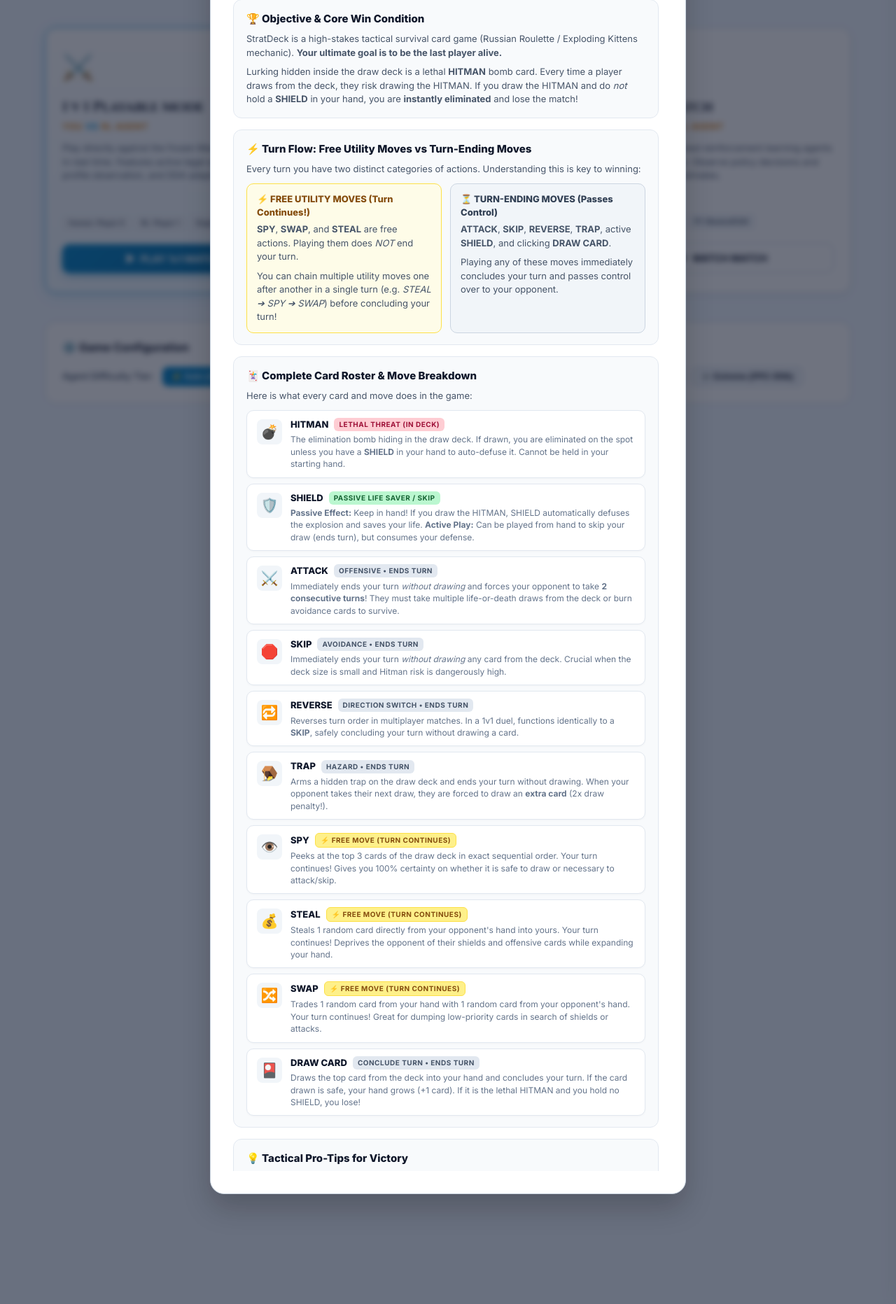
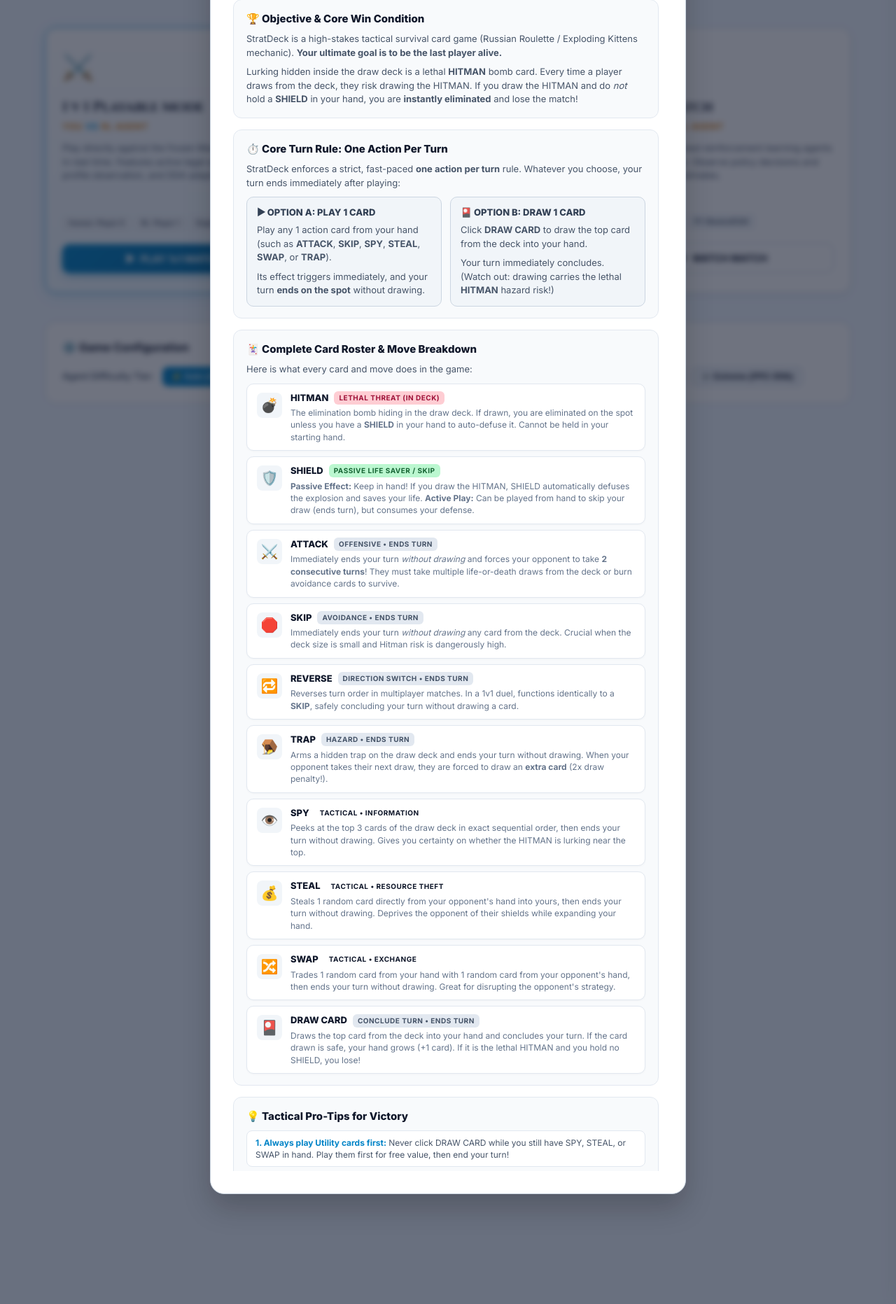
Before and after one commit to Tejaramidi0118/StratDeck, a Flask app: page / in a window 1280 px wide, after a click on "📜 Game Rules". Shown: the part 232-2095 px from the top of the page at 70% size. Run offline with Flask 3, Linux system fonts and the light colour scheme; parts of the project's set-up code (start-up, migrations or seed data) failed here and were passed over.

Commit message:
refactor(ui): enforce strict one-card-per-turn rule and remove multi-move utility labels

```diff
--- a/ui/app.py
+++ b/ui/app.py
@@ -227,9 +227,7 @@ def create_ai_policy_wrapper(sess, controller):
         sess["last_ai_explanation"] = None  # Reset explanation for new action
 
         ai_action_name = action_to_name(ai_act_int)
-        is_ai_util = ai_action_name in ["SPY", "SWAP", "STEAL"]
-        ai_note = " (Utility - Turn Continues)" if is_ai_util else ""
-        sess["action_log"].append(f"Turn {env.engine.turn_index}: RL Agent played {ai_action_name}{ai_note}")
+        sess["action_log"].append(f"Turn {env.engine.turn_index}: RL Agent played {ai_action_name}")
 
         # Accumulate multi-action turn sequence for visual card drop in UI
         sess.setdefault("recent_ai_actions", []).append({
@@ -239,7 +237,7 @@ def create_ai_policy_wrapper(sess, controller):
             "top_legal_actions": ai_evidence["policy_evidence"]["top_legal_actions"],
             "value_estimate": float(ai_evidence["policy_evidence"]["value_estimate_V_s"]),
             "turn_index": int(env.engine.turn_index),
-            "is_utility": is_ai_util
+            "is_utility": False
         })
 
         return chosen_card
@@ -388,10 +386,7 @@ def watch_step():
     sess["last_ai_explanation"] = None
 
     action_name = action_to_name(chosen_action_idx)
-    is_util = action_name in ["SPY", "SWAP", "STEAL"]
-    note = " (Utility - Turn Continues)" if is_util else ""
-
-    sess["action_log"].append(f"Turn {engine.turn_index}: {actor_label} played {action_name}{note}")
+    sess["action_log"].append(f"Turn {engine.turn_index}: {actor_label} played {action_name}")
 
     sess["recent_ai_actions"] = [{
         "actor_id": actor_id,
@@ -486,9 +481,7 @@ def submit_human_action():
         return jsonify({"error": f"Action index {action_idx} is currently masked/illegal for Human player."}), 400
 
     human_action_name = action_to_name(action_idx)
-    is_util = human_action_name in ["SPY", "SWAP", "STEAL"]
-    note = " (Utility - Turn Continues)" if is_util else ""
-    sess["action_log"].append(f"Turn {env.engine.turn_index}: You played {human_action_name}{note}")
+    sess["action_log"].append(f"Turn {env.engine.turn_index}: You played {human_action_name}")
 
     # Reset per-round recent lists before executing
     sess["recent_ai_actions"] = []
--- a/ui/static/app.js
+++ b/ui/static/app.js
@@ -14,7 +14,7 @@ const CARD_INFO = {
     "SHIELD":  { icon: "🛡️", type: "Defensive",   desc: "Auto-defuse: Protects against drawing a lethal HITMAN card" },
     "SKIP":    { icon: "⏭️", type: "Tactical",    desc: "Pass turn immediately to next player without drawing" },
     "REVERSE": { icon: "🔄", type: "Tactical",    desc: "Reverse turn direction (acts as Skip in 2-player match)" },
-    "SPY":     { icon: "👁️", type: "Information", desc: "Peek top 3 deck cards without ending your turn" },
+    "SPY":     { icon: "👁️", type: "Information", desc: "Peek top 3 deck cards to inspect upcoming danger" },
     "SWAP":    { icon: "🔀", type: "Disruptive",  desc: "Swap a random card from your hand with opponent" },
     "TRAP":    { icon: "🪤", type: "Disruptive",  desc: "Set forced double draw on opponent on next draw" },
     "STEAL":   { icon: "💰", type: "Disruptive",  desc: "Steal 1 random card directly from opponent's hand" },
@@ -30,13 +30,13 @@ const TUTORIAL_STEPS = [
         badge: "Step 1 of 4: Survival Objective",
         title: "🎯 Objective: Outsurvive the Lethal HITMAN",
         text: "StratDeck is a survival card game modeled after Russian Roulette and Exploding Kittens. In the deck is 1 lethal <strong>HITMAN</strong> card. If you draw it without holding a <strong>SHIELD</strong>, you lose! You start with 1 SHIELD and 4 random cards. Every turn ends with a draw unless you play an action card.",
-        hint: "💡 <strong>Coach Recommendation:</strong> You have the first turn! Try playing a Utility card like <strong>SPY</strong>, or click <strong>DRAW CARD</strong> to end your turn."
+        hint: "💡 <strong>Coach Recommendation:</strong> You have the first turn! Choose 1 card to play, or click <strong>DRAW CARD</strong> to conclude your turn."
     },
     {
-        badge: "Step 2 of 4: Multi-Action Combos",
-        title: "⚡ Utility Cards Do NOT End Your Turn",
-        text: "Cards like <strong>SPY</strong>, <strong>SWAP</strong>, and <strong>STEAL</strong> are Utility cards. When you play them, your turn continues! You can chain multiple utility moves (e.g. peek with SPY, then steal with STEAL) before finally drawing or attacking.",
-        hint: "💡 <strong>Coach Recommendation:</strong> Both you and the AI have this multi-move superpower! Use it to gather intel and disrupt the opponent before drawing."
+        badge: "Step 2 of 4: Turn Rule",
+        title: "⏱️ Strict Turn Rule: One Action Per Turn",
+        text: "On your turn, you take exactly <strong>ONE action</strong>: either play 1 card from your hand, OR draw 1 card from the deck. Whatever you choose, your turn immediately ends and passes to the opponent.",
+        hint: "💡 <strong>Coach Recommendation:</strong> Choose your single card wisely each turn to maintain hand advantage and avoid hazards!"
     },
     {
         badge: "Step 3 of 4: Offense & Turn Flow",
@@ -79,19 +79,19 @@ const TUTORIAL_CARD_EXPLANATIONS = {
         hint: "💡 <strong>Coach Strategy:</strong> Acts as an extra SKIP card in 1v1 matches."
     },
     "SPY": {
-        title: "👁️ SPY — Information Utility (Turn Continues!)",
-        text: "Peeks at the top 3 cards of the draw deck in exact order. <strong>Crucial:</strong> SPY is a Utility card and does NOT end your turn! You can play another card right after.",
-        hint: "💡 <strong>Coach Strategy:</strong> Always play SPY first to see if a HITMAN is on top before you decide whether to DRAW or ATTACK!"
+        title: "👁️ SPY — Tactical Information",
+        text: "Peeks at the top 3 cards of the draw deck in exact sequential order. Gives you certainty on whether the HITMAN is approaching, then ends your turn without drawing.",
+        hint: "💡 <strong>Coach Strategy:</strong> Play SPY to detect upcoming hazard cards before your opponent draws."
     },
     "SWAP": {
-        title: "🔀 SWAP — Disruptive Card Exchange (Turn Continues!)",
-        text: "Exchanges a random card from your hand with a random card from the opponent. <strong>Crucial:</strong> SWAP is a Utility card and does NOT end your turn!",
-        hint: "💡 <strong>Coach Strategy:</strong> Use SWAP to disrupt opponent strategy or fish for a SHIELD from their hand."
+        title: "🔀 SWAP — Disruptive Card Exchange",
+        text: "Exchanges a random card from your hand with a random card from the opponent, then ends your turn without drawing.",
+        hint: "💡 <strong>Coach Strategy:</strong> Use SWAP to disrupt opponent strategy or attempt to retrieve a SHIELD."
     },
     "STEAL": {
-        title: "💰 STEAL — Direct Hand Theft (Turn Continues!)",
-        text: "Steals 1 random card directly out of the opponent's hand and adds it to yours! <strong>Crucial:</strong> STEAL is a Utility card and does NOT end your turn.",
-        hint: "💡 <strong>Coach Strategy:</strong> Reduces opponent options while increasing yours. Great when opponent has few cards."
+        title: "💰 STEAL — Direct Hand Theft",
+        text: "Steals 1 random card directly out of the opponent's hand and adds it to yours, then ends your turn without drawing.",
+        hint: "💡 <strong>Coach Strategy:</strong> Reduces opponent options while expanding yours. Excellent when opponent hoards cards."
     },
     "TRAP": {
         title: "🪤 TRAP — Forced Double-Draw Hazard",
@@ -644,16 +644,12 @@ function renderGameState(state) {
             bannerText.innerText = state.winner === 0 ? "GAME ENDED — YOU WIN! 🏆" : "GAME ENDED — RL AGENT WON 💀";
         } else if (isHumanTurn) {
             banner.className = "turn-banner your-turn";
-            const hasUtil = (state.human_hand || []).some(c => c === "SPY" || c === "SWAP" || c === "STEAL");
-            const utilHint = hasUtil ? '<span style="color: #92400e; font-weight: 700; margin-left: 6px;">[⚡ You have FREE Utility moves!]</span>' : '';
-            if (seqList.length > 1) {
-                bannerText.innerHTML = `YOUR TURN <span class="ai-last-tag">(RL Agent completed ${seqList.length} moves)</span> ${utilHint}`;
-            } else if (latestAI) {
+            if (latestAI) {
                 const aiName = latestAI.action;
                 const info = CARD_INFO[aiName] || { icon: "🤖" };
-                bannerText.innerHTML = `YOUR TURN <span class="ai-last-tag">(RL Agent played ${info.icon} ${aiName})</span> ${utilHint}`;
+                bannerText.innerHTML = `YOUR TURN <span class="ai-last-tag">(RL Agent played ${info.icon} ${aiName})</span> — Choose 1 card or DRAW`;
             } else {
-                bannerText.innerHTML = `YOUR TURN ${utilHint || '— Play a card or click DRAW CARD to end turn'}`;
+                bannerText.innerHTML = `YOUR TURN — Play 1 card or click DRAW CARD to end turn`;
             }
         } else {
             banner.className = "turn-banner ai-turn";
@@ -661,8 +657,9 @@ function renderGameState(state) {
         }
     }
 
-    // 3. MULTI-ACTION ROUND SEQUENCE TRAY
-    renderAIActionSequenceTray(seqList);
+    // 3. MULTI-ACTION ROUND SEQUENCE TRAY (HIDDEN FOR STRICT 1-ACTION-PER-TURN)
+    const seqTray = document.getElementById("aiActionSequenceTray");
+    if (seqTray) seqTray.style.display = "none";
 
     // 4. AI HERO PLAYED CARD SLOT (CENTER BOARD WITH CARD DROP ANIMATION)
     const heroCard = document.getElementById("aiPlayedHeroCard");
@@ -905,7 +902,6 @@ function renderHumanHand(state) {
         const isLegal = mask[cardActionIdx] === 1 || mask[cardActionIdx] === true;
         const info = CARD_INFO[cardName] || { icon: "🃏", type: "Action", desc: cardName };
 
-        const isUtility = (cardName === "SPY" || cardName === "SWAP" || cardName === "STEAL");
         let tagText, tagClass;
         if (isWatch) {
             tagText = '👁️ In Hand';
@@ -913,19 +909,16 @@ function renderHumanHand(state) {
         } else if (!isLegal) {
             tagText = '✕ Masked';
             tagClass = 'masked-tag';
-        } else if (isUtility) {
-            tagText = '⚡ FREE MOVE (Turn Continues)';
-            tagClass = 'utility-tag';
         } else {
-            tagText = '⏳ ENDS TURN';
-            tagClass = 'ends-turn-tag';
+            tagText = '▶ PLAY CARD';
+            tagClass = 'legal-tag';
         }
 
         const cardEl = document.createElement("div");
         if (isWatch) {
             cardEl.className = `playing-card card-${cardName} spectator-card`;
         } else {
-            cardEl.className = `playing-card card-${cardName} ${isLegal ? 'legal' : 'masked'} ${isUtility ? 'utility-card-border' : ''}`;
+            cardEl.className = `playing-card card-${cardName} ${isLegal ? 'legal' : 'masked'}`;
         }
 
         cardEl.innerHTML = `
--- a/ui/static/client_engine.js
+++ b/ui/static/client_engine.js
@@ -393,7 +393,7 @@
                         }
                     }
                     info.spy_peek = peeks;
-                    // Does not end turn!
+                    this.advanceTurn();
                 } else if (action === Card.SWAP) {
                     const targetId = this.getNextAlivePlayer(this.currentPlayer);
                     const target = this.players[targetId];
@@ -410,7 +410,7 @@
                         info.swap_given = given;
                         info.swap_taken = taken;
                     }
-                    // Does not end turn!
+                    this.advanceTurn();
                 } else if (action === Card.TRAP) {
                     this.pendingDrawCount = 2;
                     this.advanceTurn();
@@ -423,7 +423,7 @@
                         p.hand.push(stolen);
                         info.stolen_card = stolen;
                     }
-                    // Does not end turn!
+                    this.advanceTurn();
                 } else {
                     this.advanceTurn();
                 }
@@ -624,10 +624,7 @@
 
             const chosenAct = pred.action;
             const chosenName = actionToName(chosenAct);
-            const isUtil = ["SPY", "SWAP", "STEAL"].includes(chosenName);
-            const note = isUtil ? " (Utility - Turn Continues)" : "";
-
-            sess.action_log.push(`Turn ${engine.turnIndex}: RL Agent played ${chosenName}${note}`);
+            sess.action_log.push(`Turn ${engine.turnIndex}: RL Agent played ${chosenName}`);
 
             const topLegal = [];
             for (let i = 0; i < 10; i++) {
@@ -760,9 +757,7 @@
             }
 
             const actName = actionToName(actIdx);
-            const isUtil = ["SPY", "SWAP", "STEAL"].includes(actName);
-            const note = isUtil ? " (Utility - Turn Continues)" : "";
-            activeSession.action_log.push(`Turn ${engine.turnIndex}: You played ${actName}${note}`);
+            activeSession.action_log.push(`Turn ${engine.turnIndex}: You played ${actName}`);
             activeSession.last_events = [];
 
             const stepRes = engine.step(actIdx);
--- a/ui/templates/index.html
+++ b/ui/templates/index.html
@@ -193,17 +193,6 @@
                 <div id="oppPlayedBanner" class="opp-played-banner">
                     <span id="oppBannerTag" class="opp-banner-tag start-tag">🎮 GAME START</span>
                     <span id="oppPlayedText" class="opp-banner-text">Match started. You have the first turn! Choose a card from your hand.</span>
-                </div>
-
-                <!-- MULTI-ACTION ROUND SEQUENCE TRAY -->
-                <div id="aiActionSequenceTray" class="ai-sequence-tray hidden">
-                    <div class="sequence-tray-header">
-                        <span class="tray-icon">🤖</span>
-                        <span class="tray-title">RL AGENT MOVE SEQUENCE THIS ROUND</span>
-                    </div>
-                    <div id="aiActionSequenceCards" class="sequence-cards-grid">
-                        <!-- Dynamic cards dropped in order with Step 1, Step 2, Step 3 badges -->
-                    </div>
                 </div>
 
                 <!-- CENTER MAT: DECK, AI HERO PLAYED CARD, DISCARD -->
@@ -625,18 +614,18 @@
 
                     <!-- SECTION 2: TURN MECHANICS -->
                     <div class="rules-section-box">
-                        <h4>⚡ Turn Flow: Free Utility Moves vs Turn-Ending Moves</h4>
-                        <p>Every turn you have two distinct categories of actions. Understanding this is key to winning:</p>
+                        <h4>⏱️ Core Turn Rule: One Action Per Turn</h4>
+                        <p>StratDeck enforces a strict, fast-paced <strong>one action per turn</strong> rule. Whatever you choose, your turn ends immediately after playing:</p>
                         <div class="rules-turn-types-grid">
-                            <div class="rules-type-pill-box free-type">
-                                <div class="rules-type-title">⚡ FREE UTILITY MOVES (Turn Continues!)</div>
-                                <p><strong>SPY</strong>, <strong>SWAP</strong>, and <strong>STEAL</strong> are free actions. Playing them does <em>NOT</em> end your turn.</p>
-                                <p>You can chain multiple utility moves one after another in a single turn (e.g. <em>STEAL ➔ SPY ➔ SWAP</em>) before concluding your turn!</p>
+                            <div class="rules-type-pill-box ends-type">
+                                <div class="rules-type-title">▶ OPTION A: PLAY 1 CARD</div>
+                                <p>Play any 1 action card from your hand (such as <strong>ATTACK</strong>, <strong>SKIP</strong>, <strong>SPY</strong>, <strong>STEAL</strong>, <strong>SWAP</strong>, or <strong>TRAP</strong>).</p>
+                                <p>Its effect triggers immediately, and your turn <strong>ends on the spot</strong> without drawing.</p>
                             </div>
                             <div class="rules-type-pill-box ends-type">
-                                <div class="rules-type-title">⏳ TURN-ENDING MOVES (Passes Control)</div>
-                                <p><strong>ATTACK</strong>, <strong>SKIP</strong>, <strong>REVERSE</strong>, <strong>TRAP</strong>, active <strong>SHIELD</strong>, and clicking <strong>DRAW CARD</strong>.</p>
-                                <p>Playing any of these moves immediately concludes your turn and passes control over to your opponent.</p>
+                                <div class="rules-type-title">🎴 OPTION B: DRAW 1 CARD</div>
+                                <p>Click <strong>DRAW CARD</strong> to draw the top card from the deck into your hand.</p>
+                                <p>Your turn immediately concludes. (Watch out: drawing carries the lethal <strong>HITMAN</strong> hazard risk!)</p>
                             </div>
                         </div>
                     </div>
@@ -724,9 +713,9 @@
                                 <div class="rules-card-info">
                                     <div class="rules-card-header">
                                         <span class="rules-card-name">SPY</span>
-                                        <span class="rules-tag util">⚡ Free Move (Turn Continues)</span>
+                                        <span class="rules-tag info-tag">Tactical • Information</span>
                                     </div>
-                                    <div class="rules-card-desc">Peeks at the top 3 cards of the draw deck in exact sequential order. Your turn continues! Gives you 100% certainty on whether it is safe to draw or necessary to attack/skip.</div>
+                                    <div class="rules-card-desc">Peeks at the top 3 cards of the draw deck in exact sequential order, then ends your turn without drawing. Gives you certainty on whether the HITMAN is lurking near the top.</div>
                                 </div>
                             </div>
 
@@ -736,9 +725,9 @@
                                 <div class="rules-card-info">
                                     <div class="rules-card-header">
                                         <span class="rules-card-name">STEAL</span>
-                                        <span class="rules-tag util">⚡ Free Move (Turn Continues)</span>
+                                        <span class="rules-tag info-tag">Tactical • Resource Theft</span>
                                     </div>
-                                    <div class="rules-card-desc">Steals 1 random card directly from your opponent's hand into yours. Your turn continues! Deprives the opponent of their shields and offensive cards while expanding your hand.</div>
+                                    <div class="rules-card-desc">Steals 1 random card directly from your opponent's hand into yours, then ends your turn without drawing. Deprives the opponent of their shields while expanding your hand.</div>
                                 </div>
                             </div>
 
@@ -748,9 +737,9 @@
                                 <div class="rules-card-info">
                                     <div class="rules-card-header">
                                         <span class="rules-card-name">SWAP</span>
-                                        <span class="rules-tag util">⚡ Free Move (Turn Continues)</span>
+                                        <span class="rules-tag info-tag">Tactical • Exchange</span>
                                     </div>
-                                    <div class="rules-card-desc">Trades 1 random card from your hand with 1 random card from your opponent's hand. Your turn continues! Great for dumping low-priority cards in search of shields or attacks.</div>
+                                    <div class="rules-card-desc">Trades 1 random card from your hand with 1 random card from your opponent's hand, then ends your turn without drawing. Great for disrupting the opponent's strategy.</div>
                                 </div>
                             </div>
 
```
Also changed, not shown: index.html (+15 -26 lines), assets/ui_game_rules.png, assets/ui_game_table.png.
